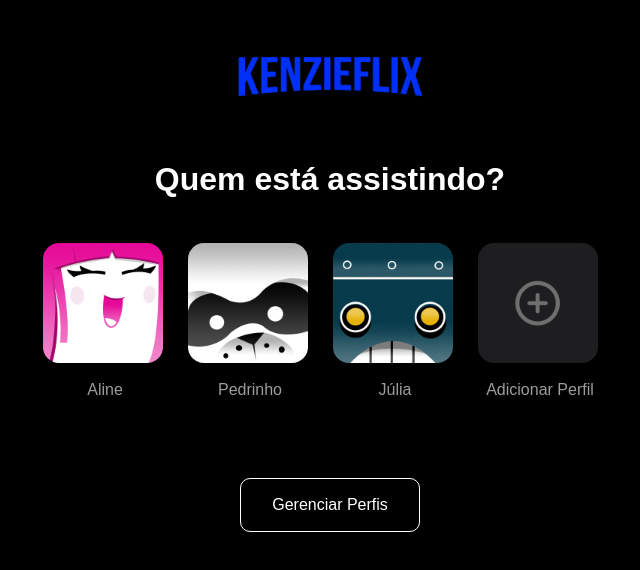
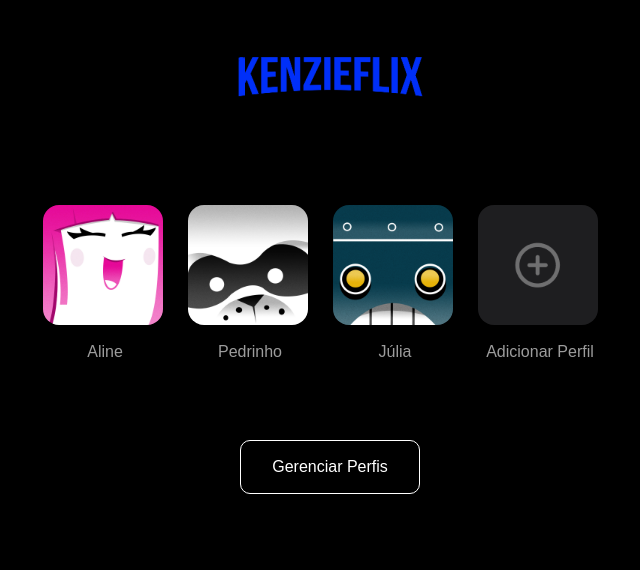
Before and after one commit to Kenzie-Academy-Brasil-Developers/m1-sprint_2-kenzieflix-Jonatas1411, a plain HTML site: page index.html in a window 1280 px wide. Shown: the whole page, without its empty margins (310-950 px from the left). Drawn offline with Linux system fonts and the light colour scheme.

Commit message:
Add files via upload

```diff
--- a/style.css
+++ b/style.css
@@ -3,12 +3,7 @@
 
 }
 
-.titulo h1 {
-    height: 42px;
-    margin-top: 50px;
-    align-items: center;
-    color: white;
-}
+
 
 .logo {
     text-align: center;
```
